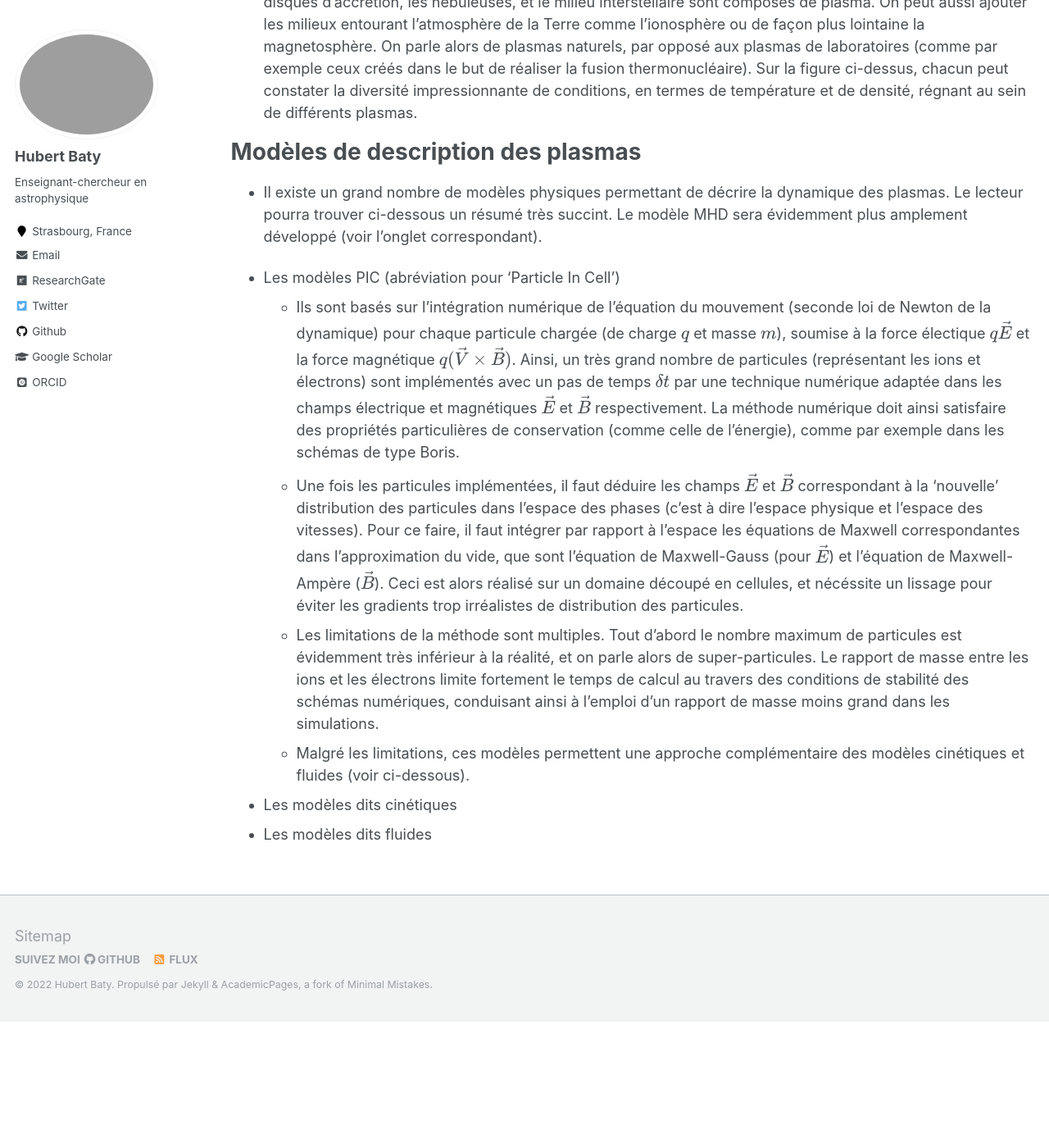
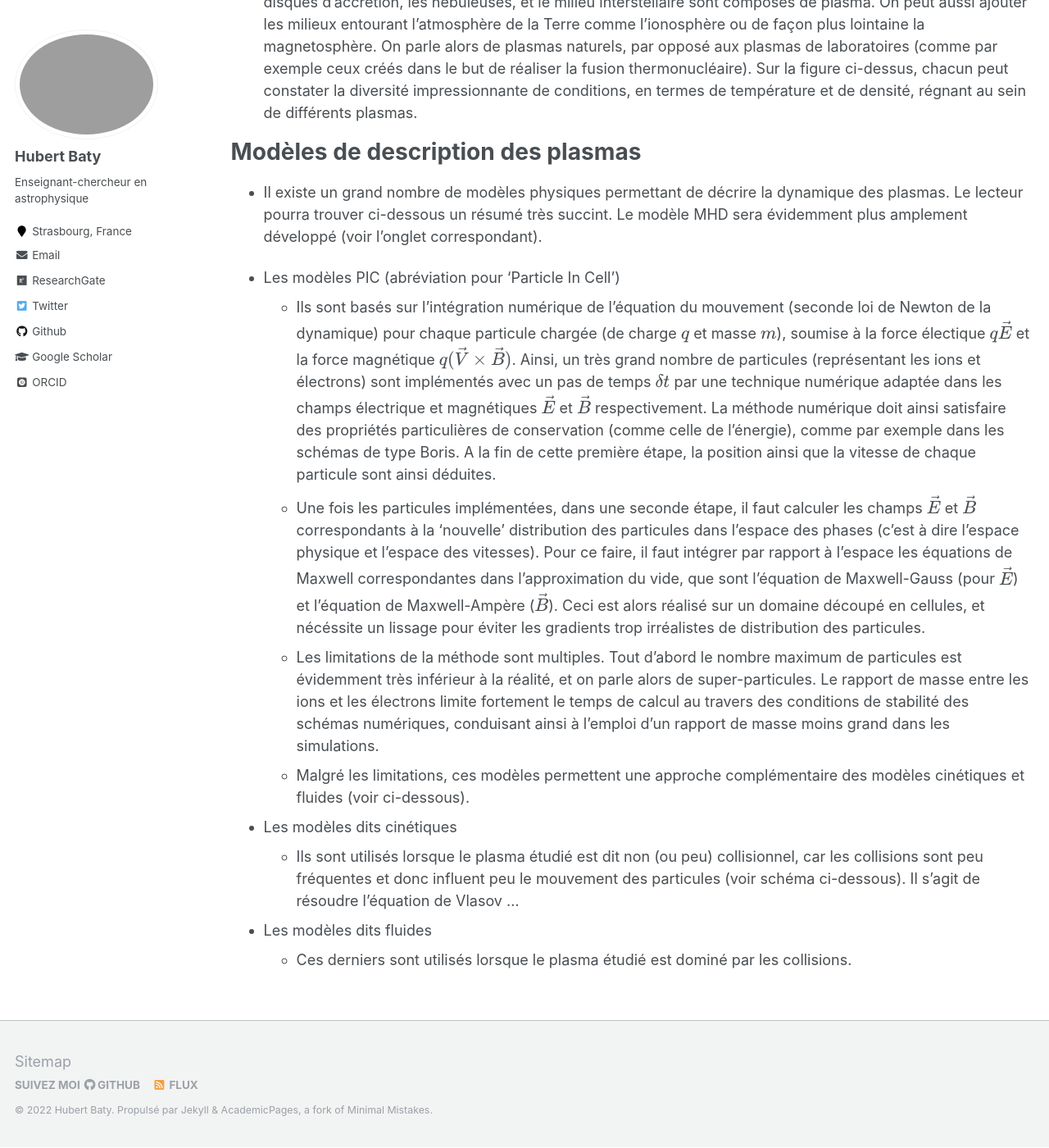
Before and after one commit to hubertbaty/hubertbaty.github.io, a Jekyll site: the page built from _pages/plasma.md, in a window 1280 px wide and 1400 px high, scrolled down 2575 px. Shown: the whole window at 82% size. Built offline with Jekyll 4.4.1, drawn with Linux system fonts in a browser that asks for light colours; some web fonts are replaced; formulas are drawn with MathJax 3; before the commit the page ends 3822 px from its top, so only the background shows below that.

Commit message:
Update plasma.md

```diff
--- a/_pages/plasma.md
+++ b/_pages/plasma.md
@@ -49,9 +49,11 @@ Modèles de description des plasmas
 * Il existe un grand nombre de modèles physiques permettant de décrire la dynamique des plasmas. Le lecteur pourra trouver ci-dessous un résumé très succint. Le modèle MHD sera évidemment plus amplement développé (voir l'onglet correspondant).
 
 * Les modèles PIC (abréviation pour 'Particle In Cell')
-  * Ils sont basés sur l'intégration numérique de l'équation du mouvement (seconde loi de Newton de la dynamique) pour chaque particule chargée (de charge $q$ et masse $m$), soumise à la force électique $q \vec E$ et la force magnétique $q (\vec V \times \vec B)$. Ainsi, un très grand nombre de particules (représentant les ions et électrons) sont implémentés avec un pas de temps $\delta t$ par une technique numérique adaptée dans les champs électrique et magnétiques $\vec E$ et $\vec B$ respectivement. La méthode numérique doit ainsi satisfaire des propriétés particulières de conservation (comme celle de l'énergie), comme par exemple dans les schémas de type Boris.
-  * Une fois les particules implémentées, il faut déduire les champs $\vec E$ et $\vec B$ correspondant à la 'nouvelle' distribution des particules dans l'espace des phases (c'est à dire l'espace physique et l'espace des vitesses). Pour ce faire, il faut intégrer par rapport à l'espace les équations de Maxwell correspondantes dans l'approximation du vide, que sont l'équation de Maxwell-Gauss (pour $\vec E$) et l'équation de Maxwell-Ampère ($\vec B$). Ceci est alors réalisé sur un domaine découpé en cellules, et nécéssite un lissage pour éviter les gradients trop irréalistes de distribution des particules.
+  * Ils sont basés sur l'intégration numérique de l'équation du mouvement (seconde loi de Newton de la dynamique) pour chaque particule chargée (de charge $q$ et masse $m$), soumise à la force électique $q \vec E$ et la force magnétique $q (\vec V \times \vec B)$. Ainsi, un très grand nombre de particules (représentant les ions et électrons) sont implémentés avec un pas de temps $\delta t$ par une technique numérique adaptée dans les champs électrique et magnétiques $\vec E$ et $\vec B$ respectivement. La méthode numérique doit ainsi satisfaire des propriétés particulières de conservation (comme celle de l'énergie), comme par exemple dans les schémas de type Boris. A la fin de cette première étape, la position ainsi que la vitesse de chaque particule sont ainsi déduites.
+  * Une fois les particules implémentées, dans une seconde étape, il faut calculer les champs $\vec E$ et $\vec B$ correspondants à la 'nouvelle' distribution des particules dans l'espace des phases (c'est à dire l'espace physique et l'espace des vitesses). Pour ce faire, il faut intégrer par rapport à l'espace les équations de Maxwell correspondantes dans l'approximation du vide, que sont l'équation de Maxwell-Gauss (pour $\vec E$) et l'équation de Maxwell-Ampère ($\vec B$). Ceci est alors réalisé sur un domaine découpé en cellules, et nécéssite un lissage pour éviter les gradients trop irréalistes de distribution des particules.
   * Les limitations de la méthode sont multiples. Tout d'abord le nombre maximum de particules est évidemment très inférieur à la réalité, et on parle alors de super-particules. Le rapport de masse entre les ions et les électrons limite fortement le temps de calcul au travers des conditions de stabilité des schémas numériques, conduisant ainsi à l'emploi d'un rapport de masse moins grand dans les simulations.
   * Malgré les limitations, ces modèles permettent une approche complémentaire des modèles cinétiques et fluides (voir ci-dessous).
 * Les modèles dits cinétiques
+  * Ils sont utilisés lorsque le plasma étudié est dit non (ou peu) collisionnel, car les collisions sont peu fréquentes et donc influent peu le mouvement des particules (voir schéma ci-dessous). Il s'agit de résoudre l'équation de Vlasov ...
 * Les modèles dits fluides
+  * Ces derniers sont utilisés lorsque le plasma étudié est dominé par les collisions.
```
